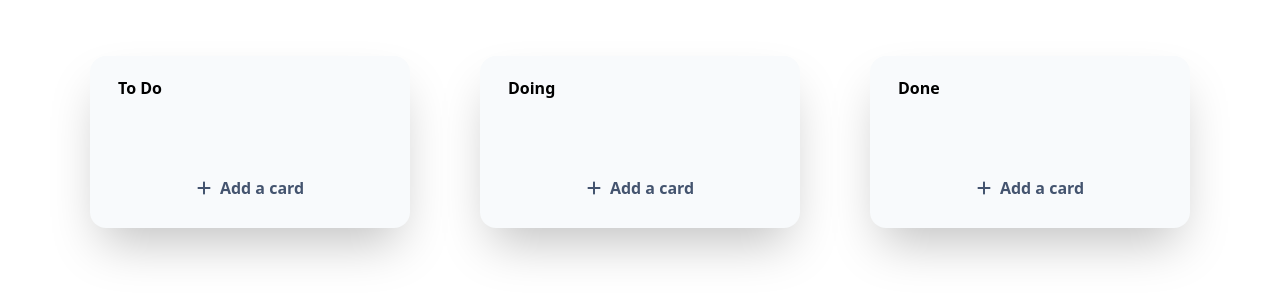
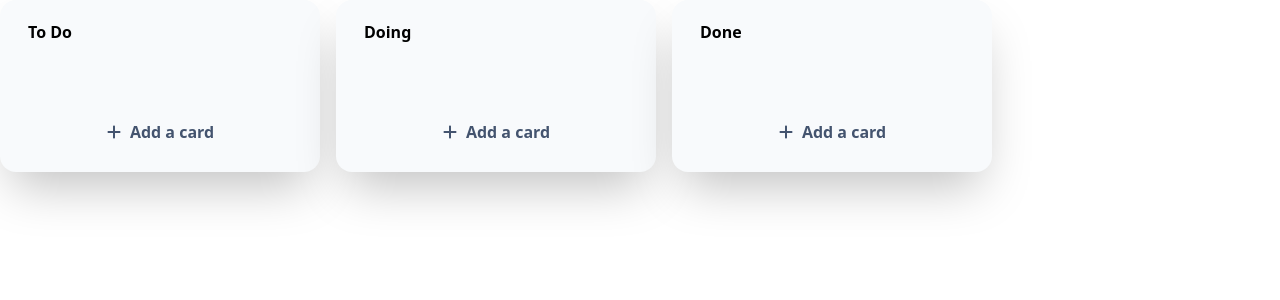
Before and after one commit to samandargofurov/9-oy-10-dars-vazifa, a React (Vite) app: page / in a window 1280 px wide. Shown: the top 300 px of the page. Built offline with nearby package versions, Linux system fonts and the light colour scheme.

Commit message:
board done

```diff
--- a/package.json
+++ b/package.json
@@ -11,6 +11,7 @@
   },
   "dependencies": {
     "react": "^18.2.0",
+    "react-beautiful-dnd": "^13.1.1",
     "react-dom": "^18.2.0",
     "react-icons": "^5.2.1"
   },
--- a/src/App.jsx
+++ b/src/App.jsx
@@ -1,19 +1,98 @@
-import './App.css'
-import DndContainer from './components/DndContainer'
+import React, { useState } from 'react';
+import { DragDropContext, Droppable } from "react-beautiful-dnd";
+import DndContainer from './components/DndContainer';
 
-function App() {
+const initialContainers = [
+    {
+        id: 'container-1',
+        text: 'To Do',
+        items: []
+    },
+    {
+        id: 'container-2',
+        text: 'Doing',
+        items: []
+    },
+    {
+      id: 'container-2',
+      text: 'Done',
+      items: []
+  }
+];
 
-  return (
-    <>
-      <div className='container mx-auto w-[1100px]'>
-        <div className='flex justify-between mt-14 items-center'>
-          <DndContainer text={"To Do"}></DndContainer>
-          <DndContainer text={"Doing"}></DndContainer>
-          <DndContainer text={"Done"}></DndContainer>
-        </div>
-      </div>
-    </>
-  )
-}
+const App = () => {
+    const [containers, setContainers] = useState(initialContainers);
 
-export default App
+    const handleDragEnd = (result) => {
+        const { source, destination } = result;
+
+        if (!destination) return;
+
+        if (source.droppableId === 'all-containers' && destination.droppableId === 'all-containers') {
+            const newContainers = Array.from(containers);
+            const [movedContainer] = newContainers.splice(source.index, 1);
+            newContainers.splice(destination.index, 0, movedContainer);
+            setContainers(newContainers);
+        }
+
+        if (source.droppableId !== 'all-containers' && source.droppableId === destination.droppableId) {
+            const containerIndex = containers.findIndex(container => container.id === source.droppableId);
+            const newItems = Array.from(containers[containerIndex].items);
+            const [movedItem] = newItems.splice(source.index, 1);
+            newItems.splice(destination.index, 0, movedItem);
+
+            const newContainers = Array.from(containers);
+            newContainers[containerIndex].items = newItems;
+            setContainers(newContainers);
+        }
+
+        if (source.droppableId !== 'all-containers' && source.droppableId !== destination.droppableId) {
+            const sourceContainerIndex = containers.findIndex(container => container.id === source.droppableId);
+            const destinationContainerIndex = containers.findIndex(container => container.id === destination.droppableId);
+
+            const sourceItems = Array.from(containers[sourceContainerIndex].items);
+            const destinationItems = Array.from(containers[destinationContainerIndex].items);
+            const [movedItem] = sourceItems.splice(source.index, 1);
+            destinationItems.splice(destination.index, 0, movedItem);
+
+            const newContainers = Array.from(containers);
+            newContainers[sourceContainerIndex].items = sourceItems;
+            newContainers[destinationContainerIndex].items = destinationItems;
+            setContainers(newContainers);
+        }
+    };
+
+    const addItem = (containerId, item) => {
+        const newContainers = containers.map(container => {
+            if (container.id === containerId) {
+                return { ...container, items: [...container.items, item] };
+            }
+            return container;
+        });
+        setContainers(newContainers);
+    };
+
+    return (
+        <DragDropContext onDragEnd={handleDragEnd}>
+            <Droppable droppableId="all-containers" direction="horizontal" type="CONTAINER">
+                {(provided) => (
+                    <div ref={provided.innerRef} {...provided.droppableProps} className="flex gap-4">
+                        {containers.map((container, index) => (
+                            <DndContainer
+                                key={container.id}
+                                text={container.text}
+                                d={container.id}
+                                i={index}
+                                items={container.items}
+                                addItem={addItem}
+                            />
+                        ))}
+                        {provided.placeholder}
+                    </div>
+                )}
+            </Droppable>
+        </DragDropContext>
+    );
+};
+
+export default App;
--- a/src/components/DndContainer.jsx
+++ b/src/components/DndContainer.jsx
@@ -1,14 +1,10 @@
+import React, { useState } from 'react';
+import { Draggable, Droppable } from "react-beautiful-dnd";
 import { FaPlus } from "react-icons/fa6";
-import React, { useState } from 'react';
 
-
-function DndContainer({ text }) {
+function DndContainer({ text, d, i, items, addItem }) {
     const [showInput, setShowInput] = useState(false);
-    const [inputValue, setInputValue] = useState({
-        'id': '',
-        'name': ''
-    });
-    const [submittedValue, setSubmittedValue] = useState('');
+    const [inputValue, setInputValue] = useState('');
 
     const handleButtonClick = () => {
         setShowInput(!showInput);
@@ -21,51 +17,73 @@ function DndContainer({ text }) {
     const handleFormSubmit = (event) => {
         event.preventDefault();
         if (inputValue) {
-            setSubmittedValue(inputValue);
+            addItem(d, { id: `item-${new Date().getTime()}`, name: inputValue });
             setInputValue('');
             setShowInput(false);
         }
-
-        setInputValue('')
     };
 
-
-
     return (
-        <>
-            <div className="w-80 rounded-2xl bg-slate-50 shadow-2xl p-5 mb-14">
+        <Draggable key={d} draggableId={d} index={i}>
+            {(provided) => (
+                <div
+                    ref={provided.innerRef}
+                    {...provided.draggableProps}
+                    {...provided.dragHandleProps}
+                    className="draggable-item"
+                >
+                    <div className="w-80 h-fit rounded-2xl bg-slate-50 shadow-2xl p-5 mb-14">
                         <div className="flex flex-col">
                             <div className="ml-2 mb-5 font-semibold">{text}</div>
-
-                    <div className="flex flex-col gap-3">
-                        {
-                            submittedValue && submittedValue.map((el, index) => {
-                                return (
-                                     <div key={index} className="bg-white border-2 hover:border-blue-500 flex items-center gap-2 cursor-pointer font-normal transition-all rounded-xl p-2 shadow-md">{el.name} && <p>{el.name}</p></div>
-                                )
-                            })
-                        }
+                            <Droppable droppableId={d} type="ITEM">
+                                {(provided) => (
+                                    <div
+                                        ref={provided.innerRef}
+                                        {...provided.droppableProps}
+                                        className="flex flex-col gap-3"
+                                    >
+                                        {items.map((el, index) => (
+                                            <Draggable key={el.id} draggableId={el.id} index={index}>
+                                                {(provided) => (
+                                                    <div
+                                                        ref={provided.innerRef}
+                                                        {...provided.draggableProps}
+                                                        {...provided.dragHandleProps}
+                                                        className="bg-white border-2 hover:border-blue-500 flex items-center gap-2 cursor-pointer font-normal transition-all rounded-xl p-2 shadow-md"
+                                                    >
+                                                        {el.name}
                                                     </div>
-
+                                                )}
+                                            </Draggable>
+                                        ))}
+                                        {provided.placeholder}
+                                    </div>
+                                )}
+                            </Droppable>
                             <div className="mt-12">
-
-                    {showInput && (
+                                {showInput ? (
                                     <form onSubmit={handleFormSubmit}>
                                         <input
                                             type="text"
                                             value={inputValue}
                                             onChange={handleInputChange}
                                             placeholder="Enter something..."
+                                            className="border rounded-lg outline-none p-2 mb-2 w-full"
                                         />
-                            <button type="submit">Submit</button>
+                                        <button type="submit" className="p-2 bg-blue-500 text-white rounded w-full">Submit</button>
                                     </form>
+                                ) : (
+                                    <div onClick={handleButtonClick} className="gap-2 bg-transparent flex items-center mx-auto justify-center cursor-pointer w-60 text-[#44546F] font-bold transition-all rounded-xl duration-700 p-2 hover:p-2 hover:bg-[#5f5f5f97]">
+                                        <FaPlus /> Add a card
+                                    </div>
                                 )}
-                    <div onClick={handleButtonClick} className="gap-2 bg-transparent flex items-center mx-auto justify-center cursor-pointer w-60 text-[#44546F] font-bold transition-all rounded-xl duration-700 p-2 hover:p-2 hover:bg-[#5f5f5f97]"><FaPlus />Add a card</div>
                             </div>
                         </div>
                     </div>
-        </>
-    )
+                </div>
+            )}
+        </Draggable>
+    );
 }
 
-export default DndContainer
+export default DndContainer;
```
Also changed, not shown: 1 other file (tests, documents, lock files or other folders). Lines whose indentation alone changed are shown as unchanged.
